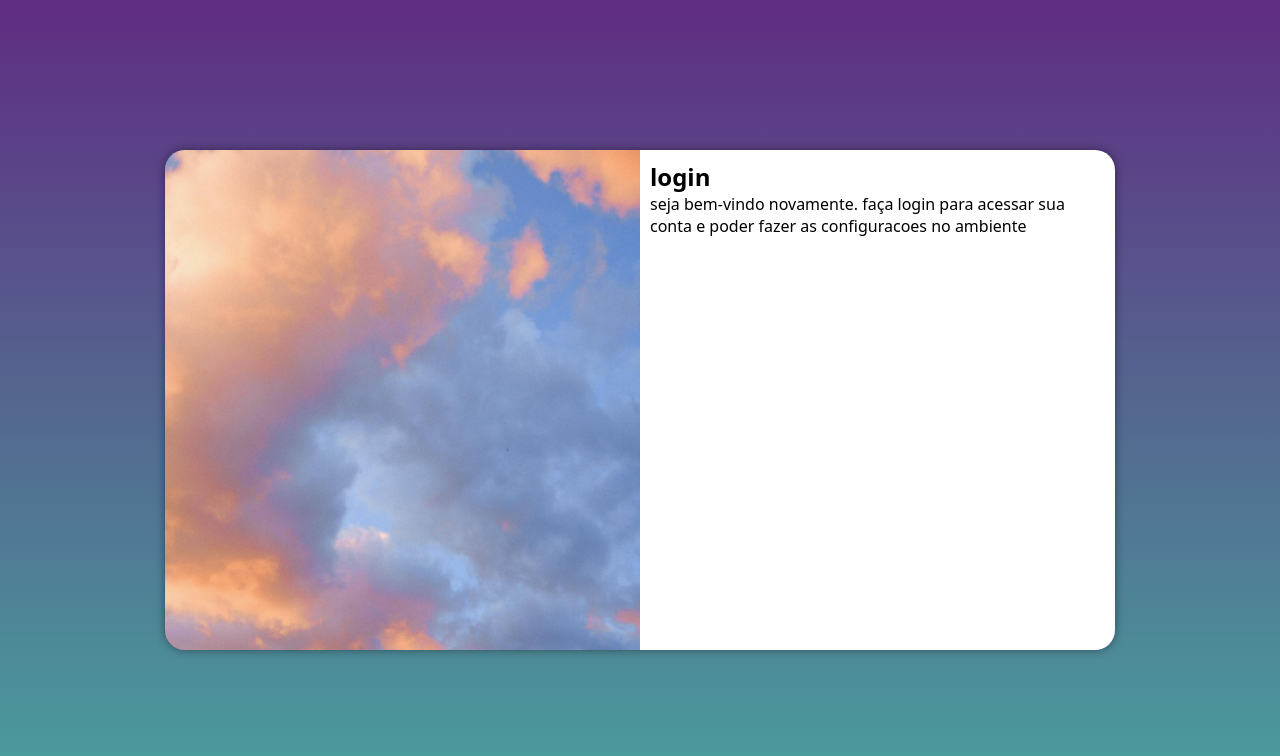
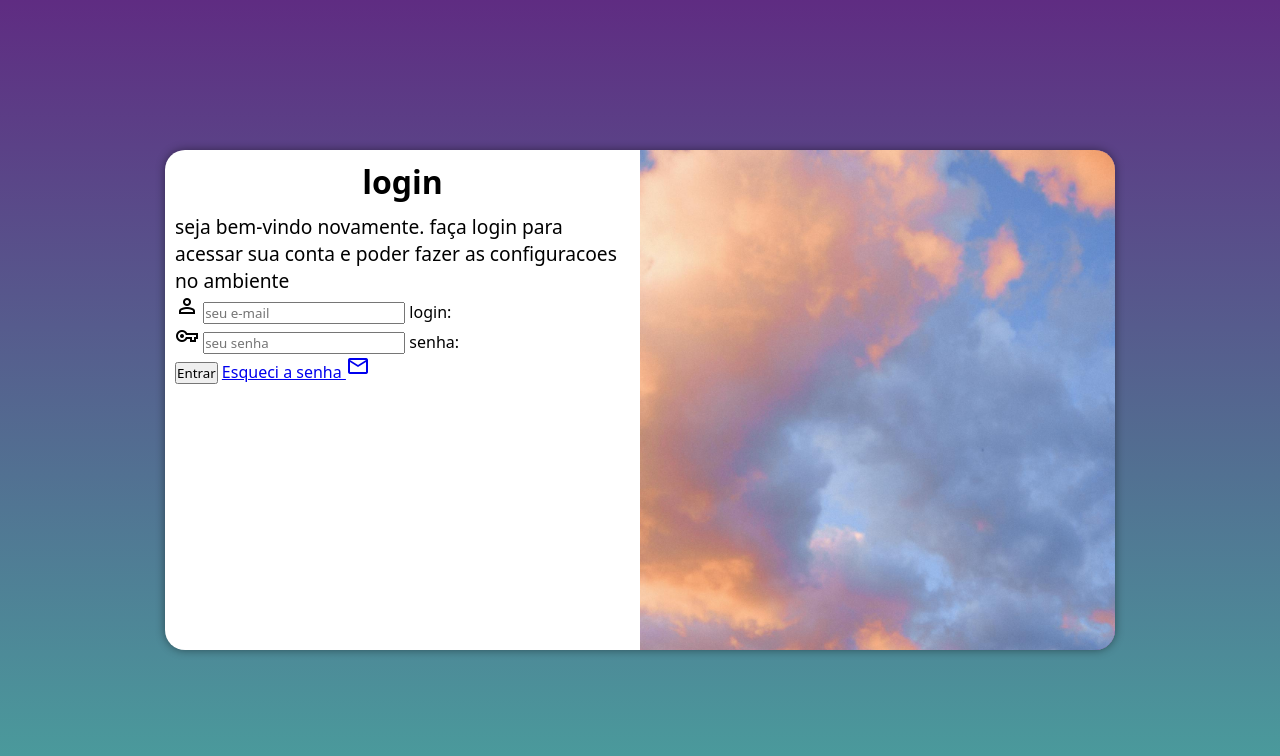
Before and after one commit to Franklimello/projeto-login, a plain HTML site: page index.html in a window 1280 px wide. Drawn offline with nearby package versions, Linux system fonts and the light colour scheme.

Commit message:
atualizacao

```diff
--- a/estilos/media-query.css
+++ b/estilos/media-query.css
@@ -28,12 +28,18 @@
         width: 950px;
     }
     section#login > div#imagem{
-        float: left;
+        float: right;
         width: 50%;
         height: 100%;
     }
     section#login > div#formulario {
-        float: right;
+        float: left;
         width: 50%;
     }
+    div#formulario > h1 {
+        font-size: 2em;
+    }
+    div#formulario > p {
+        font-size: 1.2em;
+    }
 }
--- a/estilos/style.css
+++ b/estilos/style.css
@@ -53,3 +53,11 @@ section#login > div#formulario {
     display: block;
     padding: 10px;
 }
+div#formulario > h1 {
+    text-align: center;
+    margin-bottom: 10px;
+}
+
+div#formulario > p {
+    font-size: 0.8em;
+}
--- a/index.html
+++ b/index.html
@@ -4,6 +4,7 @@
     <meta charset="UTF-8">
     <meta name="viewport" content="width=device-width, initial-scale=1.0">
     <title>Login</title>
+    <link href="https://fonts.googleapis.com/css2?family=Material+Symbols+Outlined" rel="stylesheet" />
     <link rel="stylesheet" href="estilos/style.css">
     <link rel="stylesheet" href="estilos/media-query.css">
 </head>
@@ -16,8 +17,22 @@
             <div id="formulario">
                 <h1>login</h1>
                 <p>seja bem-vindo novamente. faça login para acessar sua conta e poder fazer as configuracoes no ambiente</p>
-                <form action="login.php" method="post">
+                <form action="login.php" method="post" autocomplete="on">
+                    <div class="campo">
+                        <span class="material-symbols-outlined">person</span>
+                        <input type="email" name="login" id="ilogin" placeholder="seu e-mail" autocomplete="email" required maxlength="30">
+                        <label for="ilogin">login:</label>
+                    </div>
+                    <div class="campo">
+                        <span class="material-symbols-outlined">vpn_key</span>
+                        <input type="password" name="senha" id="isenha" placeholder="seu senha" autocomplete="current-password" required minlength="8">
+                        <label for="isenha">senha:</label>
+                    </div>
+                    <input type="submit" value="Entrar">
+                    <a href="esqueci.html">
+                        Esqueci a senha <span class="material-symbols-outlined">mail</span>
 
+                    </a>
                 </form>
             </div>
         </section>
```
